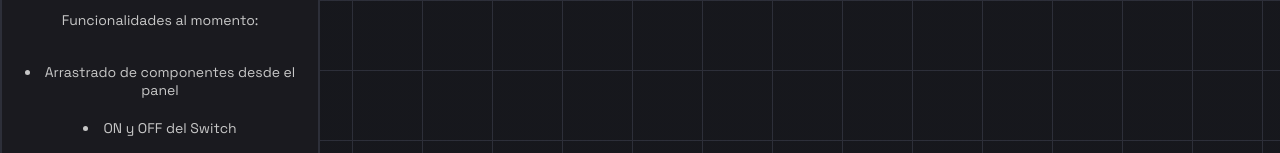
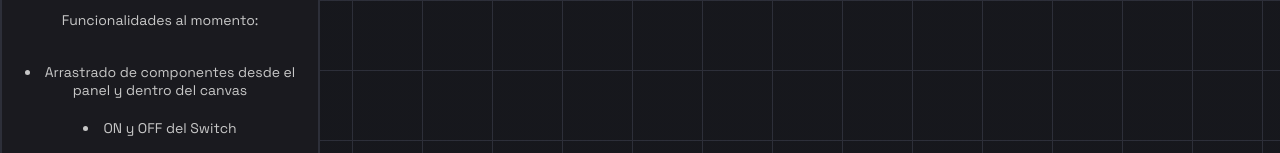
Before and after one commit to tgerardi/simulador-interactivo-compuertas-logicas, a plain HTML site: page index.html in a window 1280 px wide. Shown: the part 322-475 px from the top of the page. Drawn offline with nearby package versions, Linux system fonts and the light colour scheme.

Commit message:
update html

```diff
--- a/index.html
+++ b/index.html
@@ -52,7 +52,7 @@
         <p class='smalltext'>
             Funcionalidades al momento:
             <li class="smalltext">
-                Arrastrado de componentes desde el panel
+                Arrastrado de componentes desde el panel y dentro del canvas
             </li>
             <li class="smalltext">
                 ON y OFF del Switch
```
